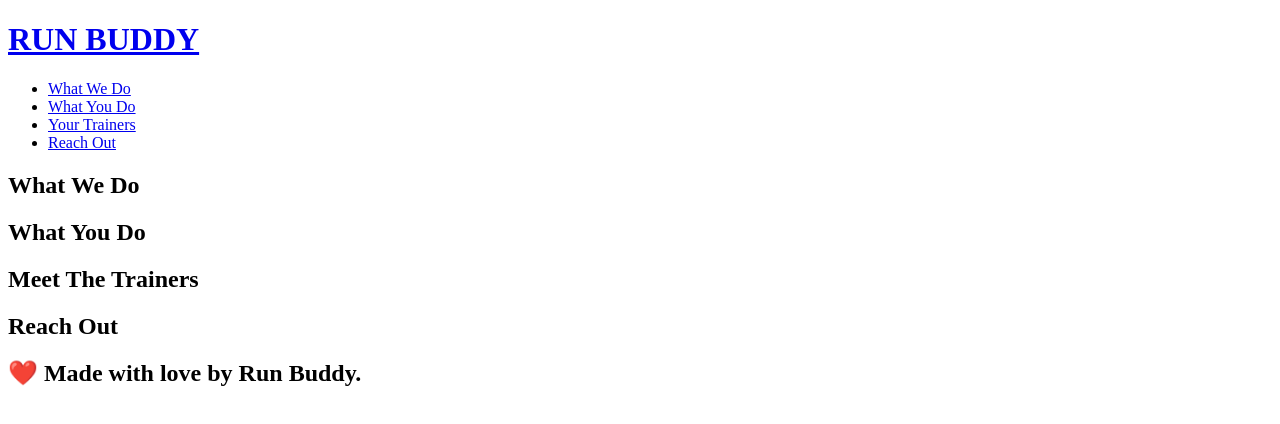
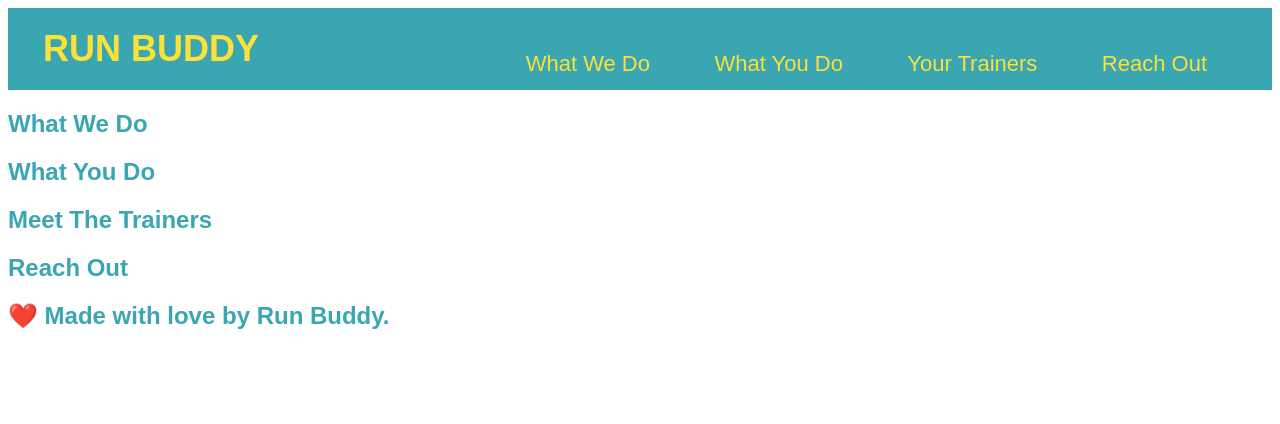
Before and after one commit to BlinkingHeimdall/Buddy, a plain HTML site: page index.html in a window 1280 px wide. Drawn offline with Linux system fonts and the light colour scheme.

Commit message:
Css to Header

```diff
--- /dev/null
+++ b/assets/css/style.css
@@ -0,0 +1,39 @@
+body {
+    /* Body Style */
+    color: #39a6b2;
+    font-family: Arial, Helvetica, sans-serif;
+}
+
+/* apply style to header */
+header {
+    padding: 20px 35px;
+    background-color: #39a6b2;
+}
+
+header h1 {
+    font-weight: bold;
+    font-size: 36px;
+    color: #fce138;
+    margin: 0;
+    display: inline;
+}
+
+header a {
+    text-decoration: none;
+    color: #fce138;
+}
+
+header nav {
+    float: right;
+    margin: 7px 0;
+}
+
+header nav ul li {
+    display: inline;
+}
+
+header nav ul li a {
+    margin: 0 30px;
+    font-weight: lighter;
+    font-size: 22px;
+}
--- a/index.html
+++ b/index.html
@@ -4,12 +4,14 @@
 <head>
   <meta charset="UTF-8" />
   <title>Run Buddy</title>
+
+  <link rel="stylesheet" href="./assets/css/style.css" />
 </head>
 
 <body>
   <!-- navigation -->
   <header>
-    <h1>
+    <h1 stlye="color: blue; font-size: 100px;">
         <a href="/">RUN BUDDY</a>
     </h1>
     <nav>
```
